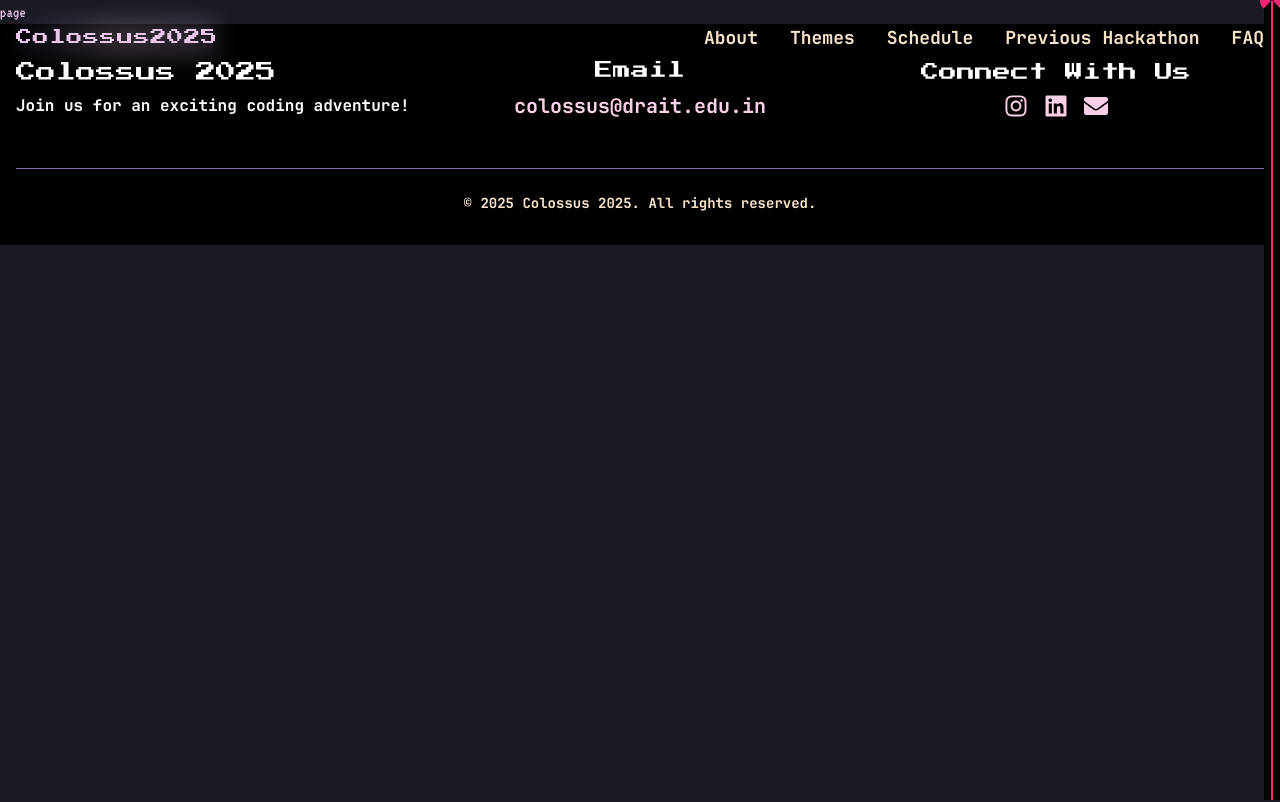
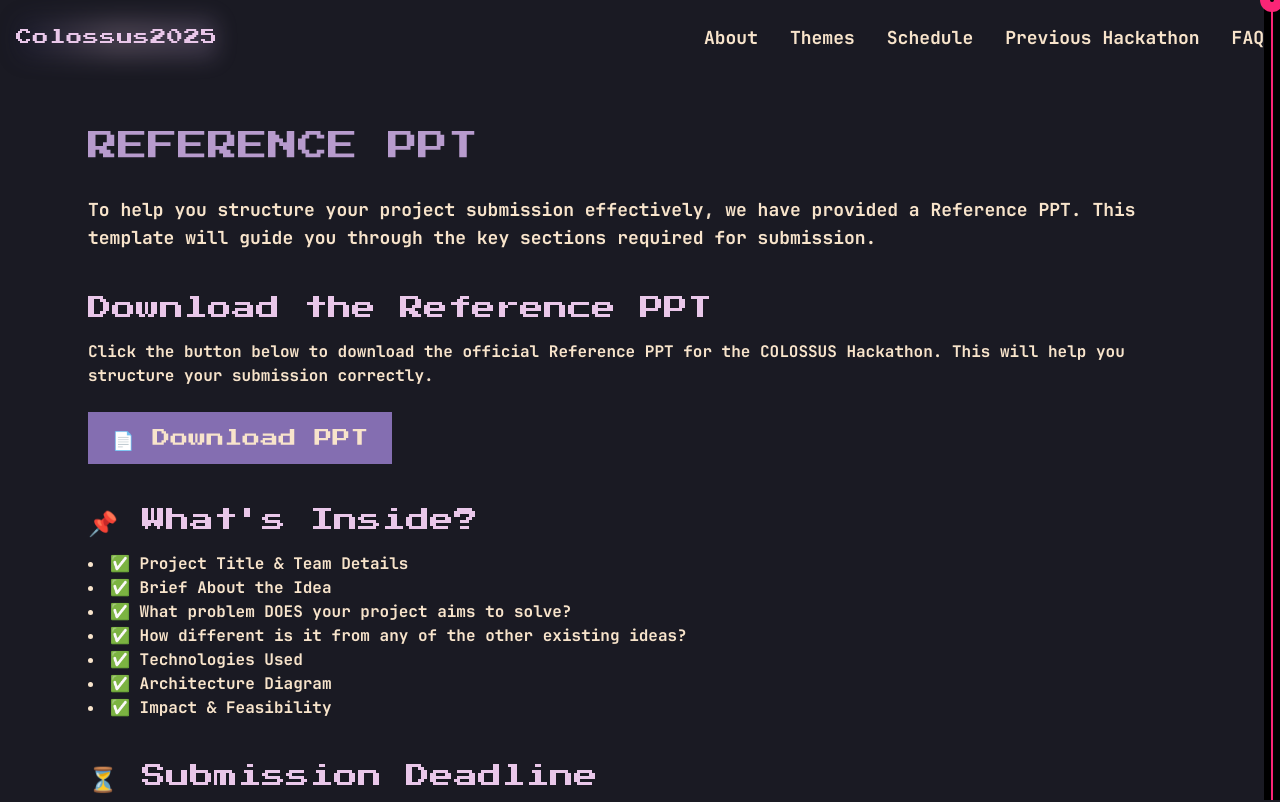
Before and after one commit to hack-colossus/colossus-2025, a Next.js app: page /referenceppt in a window 1280 px wide. Shown: the top 802 px of the page. Built offline with nearby package versions, Linux system fonts and the light colour scheme.

Commit message:
add reference ppt

```diff
--- a/app/components/Hero.tsx
+++ b/app/components/Hero.tsx
@@ -344,7 +344,7 @@ const Hero: React.FC = () => {
         >
           {!isEventPassed && (
             <motion.a
-              href="https://unstop.com/hackathons/colossus-2025"
+              href="https://pages.razorpay.com/colossus2025"
               target="_blank"
               rel="noopener noreferrer"
               className="inline-block bg-hackathon-purple text-hackathon-light-pink px-6 sm:px-8 py-3 rounded-full text-base sm:text-lg font-semibold hover:bg-hackathon-lavender transition-all duration-300 font-jetbrains"
--- a/app/components/RegisterButton.tsx
+++ b/app/components/RegisterButton.tsx
@@ -26,7 +26,7 @@ const RegisterButton = () => {
           great prizes!
         </motion.p>
         <motion.a
-          href="https://unstop.com/hackathons/colossus-2025"
+          href="https://pages.razorpay.com/colossus2025"
           target="_blank"
           rel="noopener noreferrer"
           className="inline-block bg-hackathon-darker-blue text-hackathon-light-pink px-6 sm:px-8 py-2 sm:py-3 rounded-full text-sm font-jetbrains hover:bg-hackathon-lavender transition-all duration-300 border-2 border-hackathon-light-pink hover:text-black"
--- a/app/referenceppt/page.tsx
+++ b/app/referenceppt/page.tsx
@@ -1,9 +1,62 @@
-import React from 'react'
+export default function ReferencePPT() {
+  return (
+    <div className="max-w-6xl mx-auto px-6 py-12 pt-32 text-hackathon-beige">
+      <h1 className="text-3xl font-press-start text-hackathon-lavender mb-8">
+        REFERENCE PPT
+      </h1>
 
-const page = () => {
-  return (
-    <div>page</div>
-  )
+      <section className="mb-10">
+        <p className="text-lg font-jetbrains">
+          To help you structure your project submission effectively, we have
+          provided a<strong> Reference PPT</strong>. This template will guide
+          you through the key sections required for submission.
+        </p>
+      </section>
+
+      <section className="mb-10">
+        <h2 className="text-2xl font-press-start text-hackathon-light-pink mb-4">
+          Download the Reference PPT
+        </h2>
+
+        <p className="font-jetbrains mb-6">
+          Click the button below to download the official Reference PPT for the
+          <strong> COLOSSUS Hackathon</strong>. This will help you structure
+          your submission correctly.
+        </p>
+
+        <a
+          href="https://www.canva.com/design/DAGhsFQCGqM/PnUljqQulKZI2Efd5LLfoQ/edit?utm_content=DAGhsFQCGqM&utm_campaign=designshare&utm_medium=link2&utm_source=sharebutton" // <-- REPLACE WITH ACTUAL PPT LINK
+          className="bg-hackathon-purple text-hackathon-dark hover:bg-hackathon-lavender px-6 py-3 text-lg font-press-start rounded-lg transition-colors duration-300 inline-block"
+          download
+        >
+          📄 Download PPT
+        </a>
+      </section>
+
+      <section className="mb-10">
+        <h2 className="text-2xl font-press-start text-hackathon-light-pink mb-4">
+          📌 What's Inside?
+        </h2>
+        <ul className="font-jetbrains list-disc list-inside">
+          <li>✅ Project Title & Team Details</li>
+          <li>✅ Brief About the Idea</li>
+          <li>✅ What problem DOES your project aims to solve?</li>
+          <li>✅ How different is it from any of the other existing ideas?</li>
+          <li>✅ Technologies Used</li>
+          <li>✅ Architecture Diagram</li>
+          <li>✅ Impact & Feasibility</li>
+        </ul>
+      </section>
+
+      <section className="mb-10">
+        <h2 className="text-2xl font-press-start text-hackathon-light-pink mb-4">
+          ⏳ Submission Deadline
+        </h2>
+        <p className="font-jetbrains">
+          Make sure to submit your final PPT before <strong>April 6th</strong>{" "}
+          to be eligible for evaluation.
+        </p>
+      </section>
+    </div>
+  );
 }
-
-export default page
```
